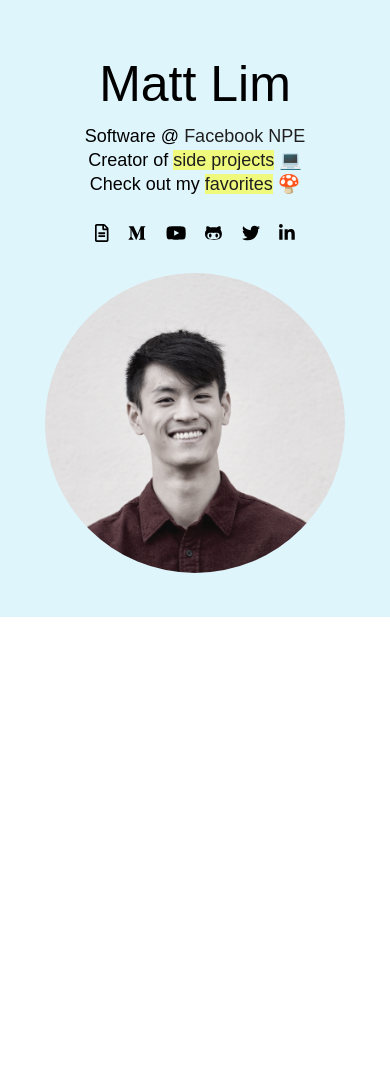
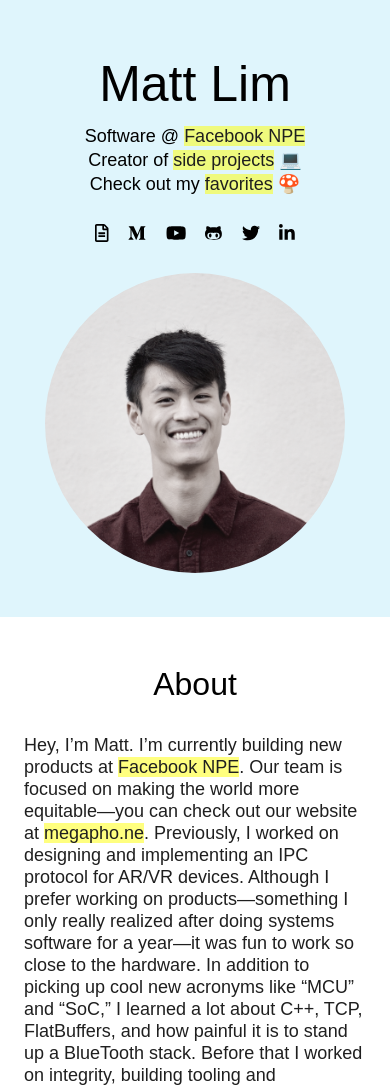
Before and after one commit to arcticmatt/mattlim-me, a Next.js app: page / in a window 390 px wide. Shown: the top 1088 px of the page. Before the commit the page ends 844 px from the top, so only its background shows below. Built offline with nearby package versions, Linux system fonts and the light colour scheme; a web font is replaced by a local one.

Commit message:
Make about section responsive

```diff
--- a/components/home/sections/HomeHeaderSection.tsx
+++ b/components/home/sections/HomeHeaderSection.tsx
@@ -18,10 +18,7 @@
           <div className={styles.title}>Matt Lim</div>
           <div className={styles.description}>
             <div>
-              Software @{" "}
-              <Link href="https://npe.fb.com/" subtle>
-                Facebook NPE
-              </Link>
+              Software @ <Link href="https://npe.fb.com/">Facebook NPE</Link>
               <br /> Creator of <Link href="#projects">side projects</Link>{" "}
               &#x1f4bb;
               <br /> Check out my <Link href="#favorites">favorites</Link>{" "}
--- a/pages/index.tsx
+++ b/pages/index.tsx
@@ -15,7 +15,7 @@
       </Head>
       <div>
         <HomeHeaderSectionk />
-        {/* <HomeAboutSection /> */}
+        <HomeAboutSection />
         {/* <HomeProjectsSection /> */}
         {/* <HomeFavoritesSection /> */}
         {/* <HomeGradientSection /> */}
--- a/styles/HomeContainer.module.css
+++ b/styles/HomeContainer.module.css
@@ -6,3 +6,15 @@
   margin: auto;
   max-width: 1000px;
 }
+
+@media only screen and (min-width: 640px) {
+  .container {
+    padding: 24px 48px;
+  }
+}
+
+@media only screen and (min-width: 768px) {
+  .container {
+    padding: 24px 60px;
+  }
+}
--- a/styles/HomeParagraph.module.css
+++ b/styles/HomeParagraph.module.css
@@ -1,6 +1,7 @@
 .bodyText {
   color: #1f1f1f;
-  font-size: 20px;
+  font-family: "Work Sans", sans-serif;
+  font-size: 18px;
   line-height: 22px;
 }
 
@@ -13,9 +14,6 @@
   margin-top: 24px;
 }
 
-/*
- * NOTE: breakpoint values stolen from https://tailwindcss.com/docs/breakpoints
- */
 @media only screen and (min-width: 1024px) {
   .bodyText {
     font-size: 20px;
--- a/styles/HomeSectionTitle.module.css
+++ b/styles/HomeSectionTitle.module.css
@@ -1,4 +1,5 @@
 .title {
+  font-family: "Space Mono", sans-serif;
   font-size: 32px;
-  font-weight: 500;
+  padding-top: 18px;
 }
```
